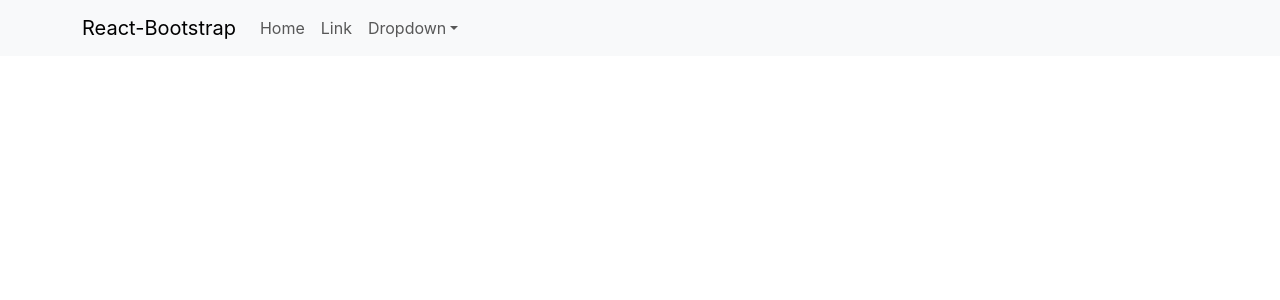
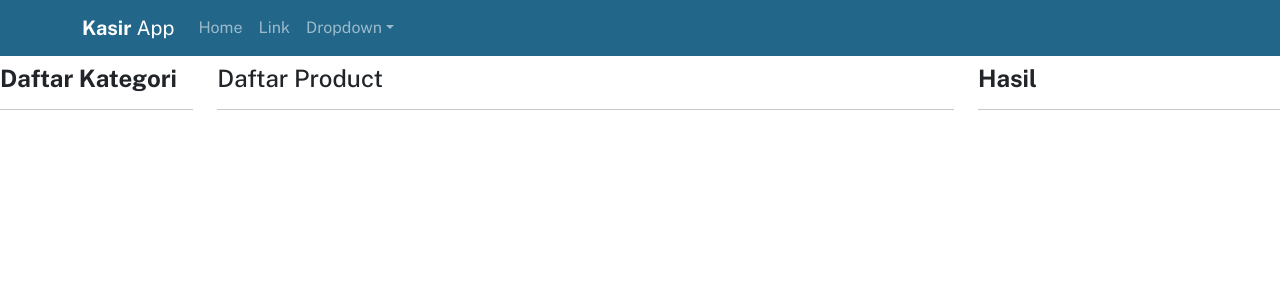
Before and after one commit to starvieree/react_project, a React (Create React App) app: page / in a window 1280 px wide. Shown: the top 300 px of the page. Built offline with nearby package versions, Linux system fonts and the light colour scheme.

Commit message:
setting font dan desain layout

```diff
--- a/package.json
+++ b/package.json
@@ -8,6 +8,7 @@
     "@testing-library/user-event": "^13.5.0",
     "axios": "^1.7.7",
     "bootstrap": "^5.3.3",
+    "json-server": "^1.0.0-beta.3",
     "react": "^18.3.1",
     "react-bootstrap": "^2.10.5",
     "react-dom": "^18.3.1",
--- a/public/index.html
+++ b/public/index.html
@@ -1,20 +1,22 @@
 <!DOCTYPE html>
 <html lang="en">
+
 <head>
   <meta charset="utf-8" />
   <link rel="icon" href="%PUBLIC_URL%/favicon.ico" />
   <meta name="viewport" content="width=device-width, initial-scale=1" />
   <meta name="theme-color" content="#000000" />
-    <meta
-      name="description"
-      content="Web site created using create-react-app"
-    />
+  <meta name="description" content="Web site created using create-react-app" />
   <link rel="apple-touch-icon" href="%PUBLIC_URL%/logo192.png" />
   <!--
       manifest.json provides metadata used when your web app is installed on a
       user's mobile device or desktop. See https://developers.google.com/web/fundamentals/web-app-manifest/
     -->
   <link rel="manifest" href="%PUBLIC_URL%/manifest.json" />
+  <link rel="preconnect" href="https://fonts.googleapis.com">
+  <link rel="preconnect" href="https://fonts.gstatic.com" crossorigin>
+  <link href="https://fonts.googleapis.com/css2?family=Public+Sans:ital,wght@0,100..900;1,100..900&display=swap"
+    rel="stylesheet">
   <!--
       Notice the use of %PUBLIC_URL% in the tags above.
       It will be replaced with the URL of the `public` folder during the build.
@@ -26,6 +28,7 @@
     -->
   <title>React App</title>
 </head>
+
 <body>
   <noscript>You need to enable JavaScript to run this app.</noscript>
   <div id="root"></div>
@@ -40,4 +43,5 @@
       To create a production bundle, use `npm run build` or `yarn build`.
     -->
 </body>
+
 </html>
--- a/src/App.js
+++ b/src/App.js
@@ -1,10 +1,21 @@
 import React from 'react';
-import NavbarComponent from "./components/NavbarComponent";
+import { Col, Row } from 'react-bootstrap';
+import { Hasil, NavbarComponent, ListCategories } from './components/index';
 
 function App() {
   return (
     <div className="App">
       <NavbarComponent />
+      <div className='mt-2'>
+        <Row>
+          <ListCategories />
+          <Col>
+            <h4>Daftar Product</h4>
+            <hr />
+          </Col>
+          <Hasil />
+        </Row>
+      </div>
     </div>
   );
 }
--- /dev/null
+++ b/src/components/Hasil.js
@@ -0,0 +1,13 @@
+import { Component } from "react";
+import { Col } from "react-bootstrap";
+
+export default class Hasil extends Component {
+    render() {
+        return (
+            <Col md={3} mt="2">
+                <h4><strong>Hasil</strong></h4>
+                <hr />
+            </Col>
+        )
+    }
+}
--- /dev/null
+++ b/src/components/ListCategories.js
@@ -0,0 +1,13 @@
+import { Component } from "react";
+import { Col } from "react-bootstrap";
+
+export default class ListCategories extends Component {
+  render() {
+    return (
+      <Col md={2} mt="2">
+        <h4><strong>Daftar Kategori</strong></h4>
+        <hr />
+      </Col>
+    )
+  }
+}
--- a/src/components/NavbarComponent.js
+++ b/src/components/NavbarComponent.js
@@ -1,28 +1,22 @@
-import Container from 'react-bootstrap/Container';
-import Nav from 'react-bootstrap/Nav';
-import Navbar from 'react-bootstrap/Navbar';
-import NavDropdown from 'react-bootstrap/NavDropdown';
+import React from 'react';
+import { Nav, Navbar, NavDropdown, Container } from 'react-bootstrap';
 
-function BasicExample() {
+const NavbarComponent = () => {
   return (
-    <Navbar expand="lg" className="bg-body-tertiary">
+    <Navbar variant="dark" expand="lg">
       <Container>
-        <Navbar.Brand href="#home">React-Bootstrap</Navbar.Brand>
+        <Navbar.Brand href="#home"><strong>Kasir</strong> App</Navbar.Brand>
         <Navbar.Toggle aria-controls="basic-navbar-nav" />
         <Navbar.Collapse id="basic-navbar-nav">
-          <Nav className="me-auto">
+          <Nav className="mr-auto">
             <Nav.Link href="#home">Home</Nav.Link>
             <Nav.Link href="#link">Link</Nav.Link>
             <NavDropdown title="Dropdown" id="basic-nav-dropdown">
               <NavDropdown.Item href="#action/3.1">Action</NavDropdown.Item>
-              <NavDropdown.Item href="#action/3.2">
-                Another action
-              </NavDropdown.Item>
+              <NavDropdown.Item href="#action/3.2">Another action</NavDropdown.Item>
               <NavDropdown.Item href="#action/3.3">Something</NavDropdown.Item>
               <NavDropdown.Divider />
-              <NavDropdown.Item href="#action/3.4">
-                Separated link
-              </NavDropdown.Item>
+              <NavDropdown.Item href="#action/3.4">Separated link</NavDropdown.Item>
             </NavDropdown>
           </Nav>
         </Navbar.Collapse>
@@ -31,4 +25,4 @@ function BasicExample() {
   );
 }
 
-export default BasicExample;
+export default NavbarComponent;
--- /dev/null
+++ b/src/components/index.js
@@ -0,0 +1,5 @@
+import Hasil from "./Hasil";
+import ListCategories from "./ListCategories";
+import NavbarComponent from "./NavbarComponent";
+
+export { Hasil, ListCategories, NavbarComponent }
--- a/src/index.css
+++ b/src/index.css
@@ -1,10 +1,12 @@
 body {
   margin: 0;
-  font-family: -apple-system, BlinkMacSystemFont, 'Segoe UI', 'Roboto', 'Oxygen',
-    'Ubuntu', 'Cantarell', 'Fira Sans', 'Droid Sans', 'Helvetica Neue',
-    sans-serif;
+  font-family: 'Public Sans', sans-serif;
   -webkit-font-smoothing: antialiased;
   -moz-osx-font-smoothing: grayscale;
+}
+
+.navbar {
+  background-color: #22668A;
 }
 
 code {
```
Also changed, not shown: 1 other file (tests, documents, lock files or other folders). Lines whose indentation alone changed are shown as unchanged.
